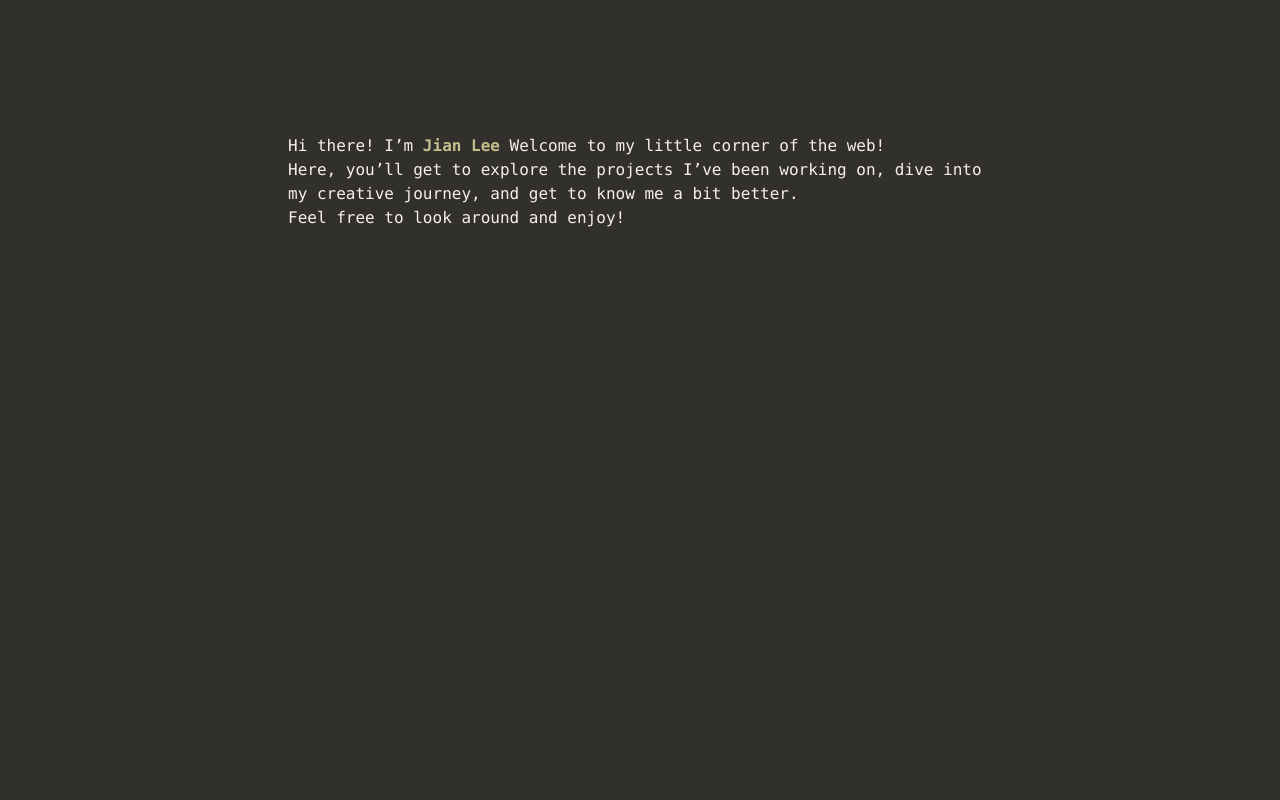
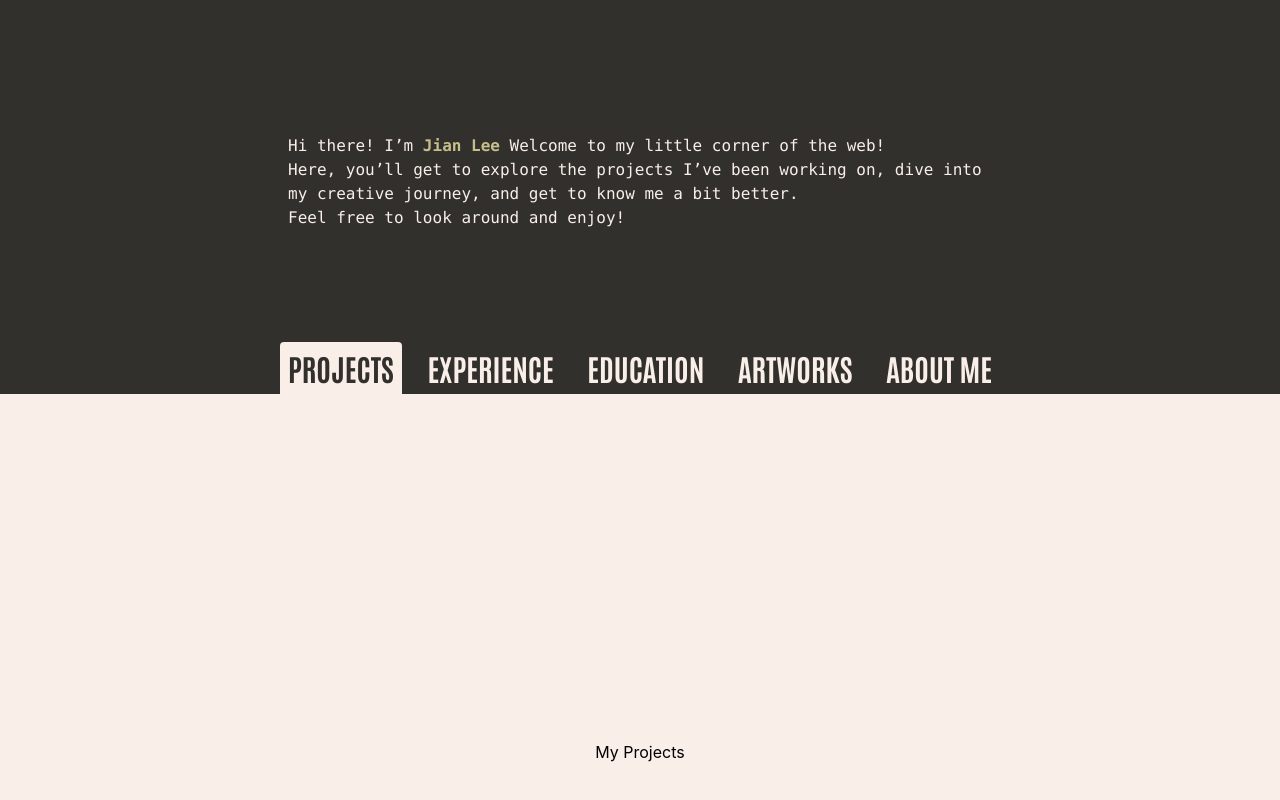
Before and after one commit to JaeYangLee/jian-lee-ramos, a React (Vite) app: page / in a window 1280 px wide. Shown: the part 698-1498 px from the top of the page. Before the commit the page ends 960 px from the top, so only its background shows below. Built offline with nearby package versions, Linux system fonts and the light colour scheme.

Commit message:
feat: add PageTwo component and new sections for Projects, Experience, Education, Artworks, and About Me

```diff
--- a/src/App.jsx
+++ b/src/App.jsx
@@ -1,10 +1,12 @@
 import "./index.css";
 import PageOne from "./pages/PageOne";
+import PageTwo from "../src/pages/PageTwo";
 
 function App() {
   return (
     <>
       <PageOne />
+      <PageTwo />
     </>
   );
 }
--- /dev/null
+++ b/src/components/AboutMe.jsx
@@ -0,0 +1,13 @@
+import React from "react";
+
+function Projects() {
+  return (
+    <>
+      <div className="flex flex-col items-center justify-center w-full h-full bg-[#F9EEE8]">
+        <h1>About Me</h1>
+      </div>
+    </>
+  );
+}
+
+export default Projects;
--- /dev/null
+++ b/src/components/Artworks.jsx
@@ -0,0 +1,13 @@
+import React from "react";
+
+function Projects() {
+  return (
+    <>
+      <div className="flex flex-col items-center justify-center w-full h-full bg-[#F9EEE8]">
+        <h1>My Artworks</h1>
+      </div>
+    </>
+  );
+}
+
+export default Projects;
--- /dev/null
+++ b/src/components/Education.jsx
@@ -0,0 +1,13 @@
+import React from "react";
+
+function Projects() {
+  return (
+    <>
+      <div className="flex flex-col items-center justify-center w-full h-full bg-[#F9EEE8]">
+        <h1>My Education</h1>
+      </div>
+    </>
+  );
+}
+
+export default Projects;
--- /dev/null
+++ b/src/components/Experience.jsx
@@ -0,0 +1,13 @@
+import React from "react";
+
+function Projects() {
+  return (
+    <>
+      <div className="flex flex-col items-center justify-center w-full h-full bg-[#F9EEE8]">
+        <h1>My Experience</h1>
+      </div>
+    </>
+  );
+}
+
+export default Projects;
--- /dev/null
+++ b/src/components/Projects.jsx
@@ -0,0 +1,13 @@
+import React from "react";
+
+function Projects() {
+  return (
+    <>
+      <div className="flex flex-col items-center justify-center w-full h-full bg-[#F9EEE8]">
+        <h1>My Projects</h1>
+      </div>
+    </>
+  );
+}
+
+export default Projects;
--- a/src/pages/PageOne.jsx
+++ b/src/pages/PageOne.jsx
@@ -11,13 +11,13 @@ function PageOne() {
           <h1 className="w-full text-center md:text-left font-antonio text-[#C6BF8B] text-5xl md:text-7xl lg:text-8xl xl:text-9xl font-bold select-none">
             JIAN LEE RAMOS
           </h1>
-          <div className="flex md:flex-row flex-col items-center justify-center gap-8 ">
-            <div className="flex flex-col items-center justify-center md:justify-between gap-4 h-full">
+          <div className="flex flex-col items-center justify-center gap-8 md:flex-row ">
+            <div className="flex flex-col items-center justify-center h-full gap-4 md:justify-between">
               <h2 className="font-antonio text-[#F9EEE8] text-2xl md:text-3xl lg:text-4xl xl:text-5xl font-bold select-none">
                 FULLSTACK DEVELOPER
               </h2>
 
-              <div className="flex flex-row items-center justify-center md:justify-start md:items-start w-full gap-4 xl:gap-8">
+              <div className="flex flex-row items-center justify-center w-full gap-4 md:justify-start md:items-start xl:gap-8">
                 <BsLinkedin className="size-5 md:size-6 lg:size-8 xl:size-9 text-[#F9EEE8]" />
                 <BsGithub className="size-5 md:size-6 lg:size-8 xl:size-9 text-[#F9EEE8]" />
                 <BsGoogle className="size-5 md:size-6 lg:size-8 xl:size-9 text-[#F9EEE8]" />
@@ -34,7 +34,7 @@ function PageOne() {
         </div>
       </div>
 
-      <div className="flex flex-col items-center justify-center bg-[#31302D] p-8 md:px-24 lg:px-36 xl:px-72 gap-2">
+      <div className="flex flex-col items-center justify-center bg-[#31302D] p-8 xl:pb-20 md:px-24 lg:px-36 xl:px-72 gap-2">
         <div className="flex flex-col items-start justify-center">
           <p className="font-mono font-light text-left text-xs lg:text-base text-[#F9EEE8]">
             Hi there! I’m
--- /dev/null
+++ b/src/pages/PageTwo.jsx
@@ -0,0 +1,146 @@
+import { useState } from "react";
+import { MdMonitor } from "react-icons/md";
+import { IoMdBriefcase } from "react-icons/io";
+import { HiAcademicCap } from "react-icons/hi2";
+import { FaPalette } from "react-icons/fa";
+import { FaCircleInfo } from "react-icons/fa6";
+import Projects from "../components/Projects";
+import Experience from "../components/Experience";
+import Education from "../components/Education";
+import Artworks from "../components/Artworks";
+import AboutMe from "../components/AboutMe";
+
+function PageTwo() {
+  const [activeSection, setActiveSection] = useState("projects");
+  return (
+    <>
+      <div className="flex flex-col w-full h-screen">
+        <div className="flex flex-row items-center justify-center pt-8">
+          <ul className="flex-row items-center justify-between hidden w-full gap-4 px-24 font-bold lg:px-34 xl:px-70 md:flex font-antonio">
+            <li
+              onClick={() => setActiveSection("projects")}
+              className={
+                activeSection === "projects"
+                  ? "p-2 rounded-t bg-[#F9EEE8] text-[#31302D] md:text-lg lg:text-2xl xl:text-3xl"
+                  : "p-2 rounded-t cursor-pointer text-[#F9EEE8] md:text-lg lg:text-2xl xl:text-3xl"
+              }
+            >
+              PROJECTS
+            </li>
+
+            <li
+              onClick={() => setActiveSection("experience")}
+              className={
+                activeSection === "experience"
+                  ? "p-2 rounded-t bg-[#F9EEE8] text-[#31302D] md:text-lg lg:text-2xl xl:text-3xl"
+                  : "p-2 rounded-t cursor-pointer text-[#F9EEE8] md:text-lg lg:text-2xl xl:text-3xl"
+              }
+            >
+              EXPERIENCE
+            </li>
+
+            <li
+              onClick={() => setActiveSection("education")}
+              className={
+                activeSection === "education"
+                  ? "p-2 rounded-t bg-[#F9EEE8] text-[#31302D] md:text-lg lg:text-2xl xl:text-3xl"
+                  : "p-2 rounded-t cursor-pointer text-[#F9EEE8] md:text-lg lg:text-2xl xl:text-3xl"
+              }
+            >
+              EDUCATION
+            </li>
+
+            <li
+              onClick={() => setActiveSection("artworks")}
+              className={
+                activeSection === "artworks"
+                  ? "p-2 rounded-t bg-[#F9EEE8] text-[#31302D] md:text-lg lg:text-2xl xl:text-3xl"
+                  : "p-2 rounded-t cursor-pointer text-[#F9EEE8] md:text-lg lg:text-2xl xl:text-3xl"
+              }
+            >
+              ARTWORKS
+            </li>
+
+            <li
+              onClick={() => setActiveSection("aboutMe")}
+              className={
+                activeSection === "aboutMe"
+                  ? "p-2 rounded-t bg-[#F9EEE8] text-[#31302D] md:text-lg lg:text-2xl xl:text-3xl"
+                  : "p-2 rounded-t cursor-pointer text-[#F9EEE8] md:text-lg lg:text-2xl xl:text-3xl"
+              }
+            >
+              ABOUT ME
+            </li>
+          </ul>
+
+          <ul className="flex flex-row items-center justify-between w-full px-6 md:hidden">
+            <li
+              onClick={() => setActiveSection("projects")}
+              className={
+                activeSection === "projects"
+                  ? "p-2 rounded-t bg-[#F9EEE8] text-[#31302D]"
+                  : "p-2 rounded-t cursor-pointer text-[#F9EEE8]"
+              }
+            >
+              <MdMonitor className="size-6" />
+            </li>
+
+            <li
+              onClick={() => setActiveSection("experience")}
+              className={
+                activeSection === "experience"
+                  ? "p-2 rounded-t bg-[#F9EEE8] text-[#31302D]"
+                  : "p-2 rounded-t cursor-pointer text-[#F9EEE8]"
+              }
+            >
+              <IoMdBriefcase className="size-6" />
+            </li>
+
+            <li
+              onClick={() => setActiveSection("education")}
+              className={
+                activeSection === "education"
+                  ? "p-2 rounded-t bg-[#F9EEE8] text-[#31302D]"
+                  : "p-2 rounded-t cursor-pointer text-[#F9EEE8]"
+              }
+            >
+              <HiAcademicCap className="size-6" />
+            </li>
+
+            <li
+              onClick={() => setActiveSection("artworks")}
+              className={
+                activeSection === "artworks"
+                  ? "p-2 rounded-t bg-[#F9EEE8] text-[#31302D]"
+                  : "p-2 rounded-t cursor-pointer text-[#F9EEE8]"
+              }
+            >
+              <FaPalette className="size-6 " />
+            </li>
+
+            <li
+              onClick={() => setActiveSection("aboutMe")}
+              className={
+                activeSection === "aboutMe"
+                  ? "p-2 rounded-t bg-[#F9EEE8] text-[#31302D]"
+                  : "p-2 rounded-t cursor-pointer text-[#F9EEE8]"
+              }
+            >
+              <FaCircleInfo className="size-6 ]" />
+            </li>
+          </ul>
+        </div>
+
+        <div className="flex flex-col items-center justify-center w-full h-full bg-[#F9EEE8]">
+          {activeSection == "projects" && <Projects />}
+          {activeSection == "experience" && <Experience />}
+          {activeSection == "education" && <Education />}
+          {activeSection == "artworks" && <Artworks />}
+          {activeSection == "aboutMe" && <AboutMe />}
+        </div>
+      </div>
+    </>
+  );
+}
+
+export default PageTwo;
```
